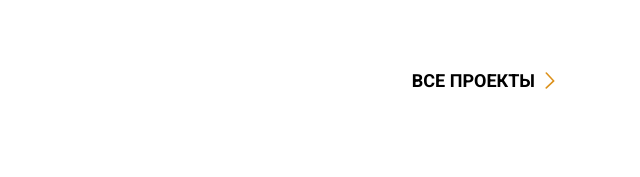
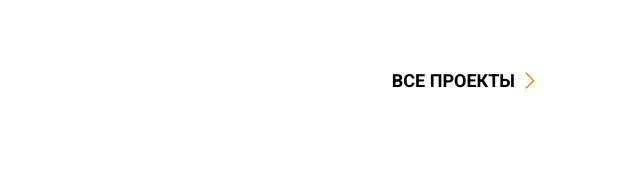
Before and after one commit to lapaduga/ami, a plain HTML site: page index.html in a window 1280 px wide. Shown: the part 4050-4227 px from the top of the page, 640-1280 px from the left. Drawn offline with nearby package versions, Linux system fonts and the light colour scheme.

Commit message:
projects

```diff
--- a/scss/style.scss
+++ b/scss/style.scss
@@ -760,6 +760,7 @@ body {
 
 	&__all {
 		align-self: flex-end;
+		padding: 0 20px 0 0;
 		a {
 			font-weight: bold;
 			font-size: 18px;
```
Also changed, not shown: css/style.css.
